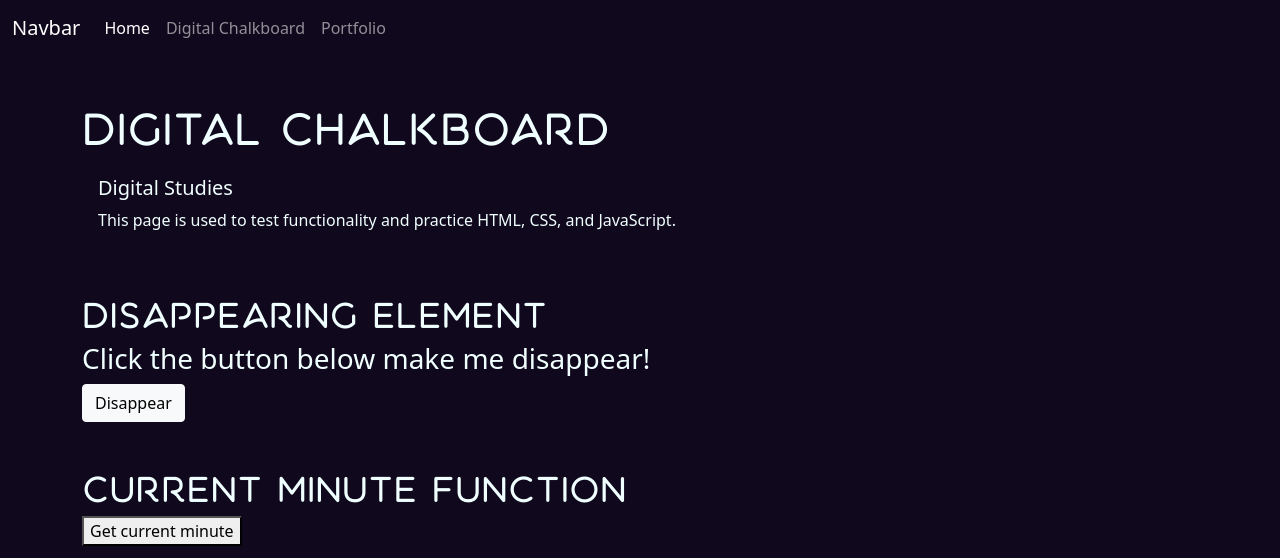
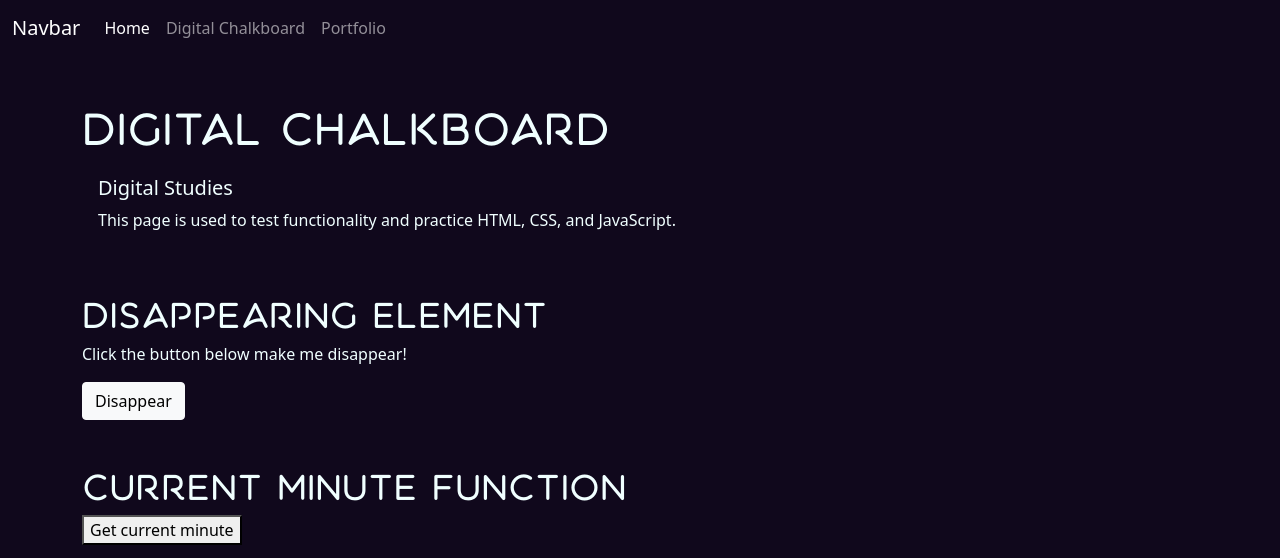
Before and after one commit to marleywilliford/marleywilliford.github.io, a plain HTML site: page html/chalkboard.html in a window 1280 px wide. Shown: the top 558 px of the page. Drawn offline with nearby package versions, Linux system fonts and the light colour scheme.

Commit message:
Aesthetic change

```diff
--- a/html/chalkboard.html
+++ b/html/chalkboard.html
@@ -52,7 +52,7 @@
     <!--Disappearing Element-->
     <div class="container mt-5">
       <h2>Disappearing Element</h2>
-    <h3 id="disappear">Click the button below make me disappear!</h3>
+    <p id="disappear">Click the button below make me disappear!</p>
     <button type="button" class="btn btn-light" onclick="disappearEl()">Disappear</button>
   </div>
   <!-- Current Minute Function-->
```
Also changed, not shown: images/Palette.png (added), images/Portfolio Palette.png (added), 1 other file.
